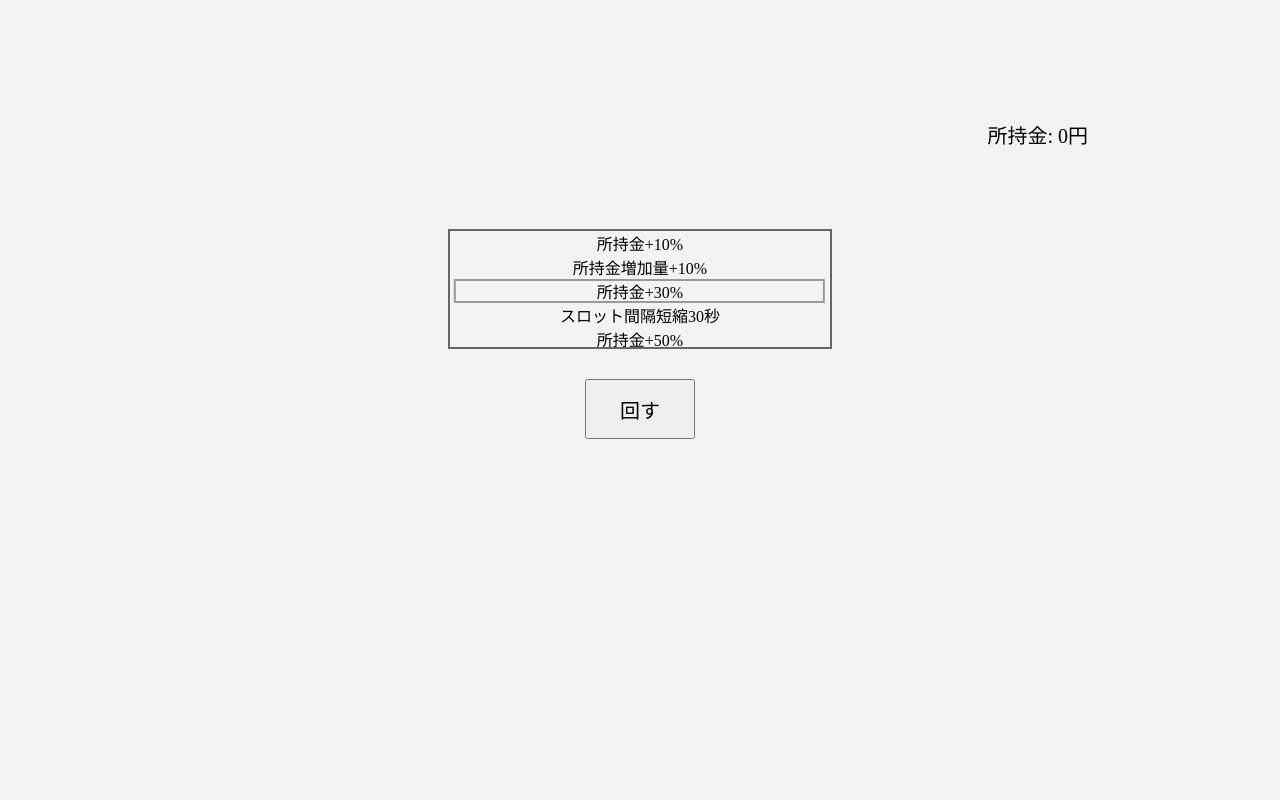
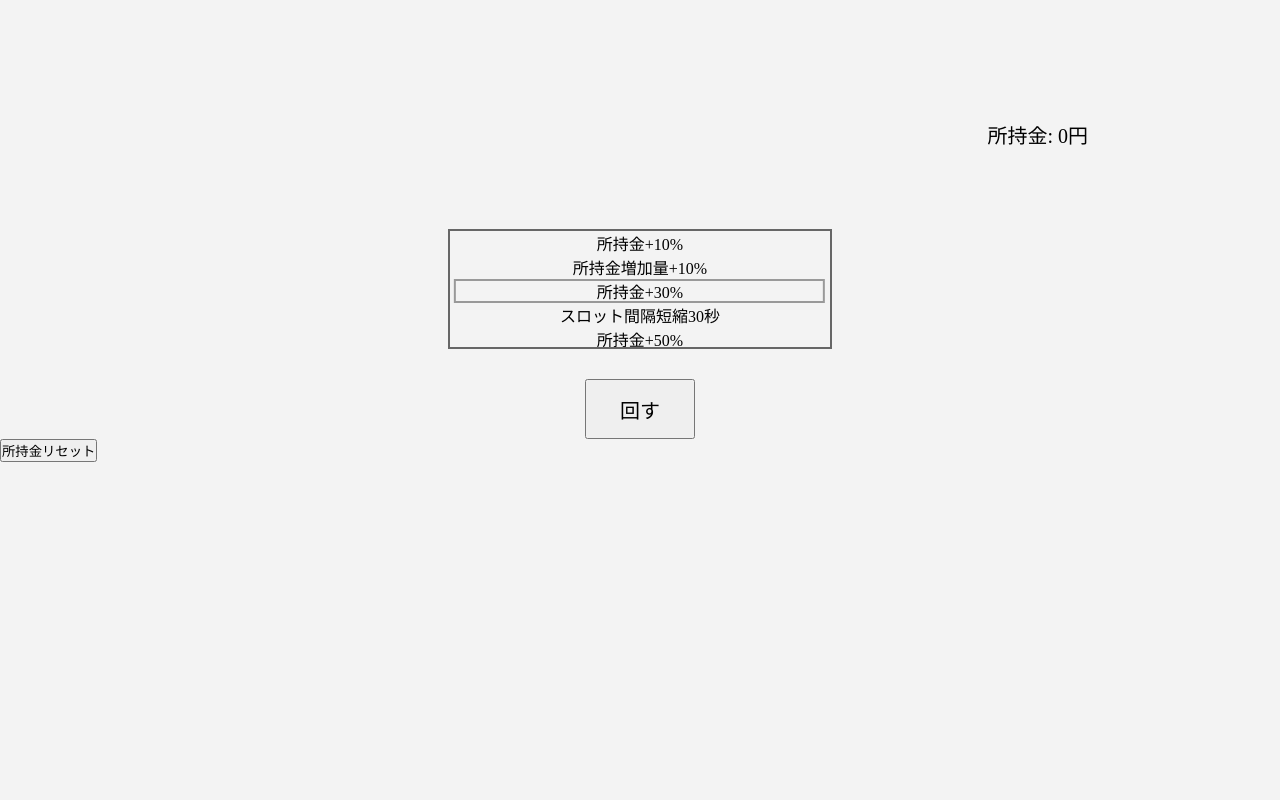
Before and after one commit to tombo314/DQSlot, a plain HTML site: page battle/battle.html in a window 1280 px wide. Drawn offline with Linux system fonts and the light colour scheme.

Commit message:
Add button-reset

```diff
--- a/battle/battle.html
+++ b/battle/battle.html
@@ -19,6 +19,10 @@
         <button class="start" id="js-button-start">回す</button>
     </div>
 
+    <div class="button-reset">
+        <button class="reset" id="js-button-reset">所持金リセット</button>
+    </div>
+
     <script src="/battle/battle.js"></script>
 </body>
 </html>
```
